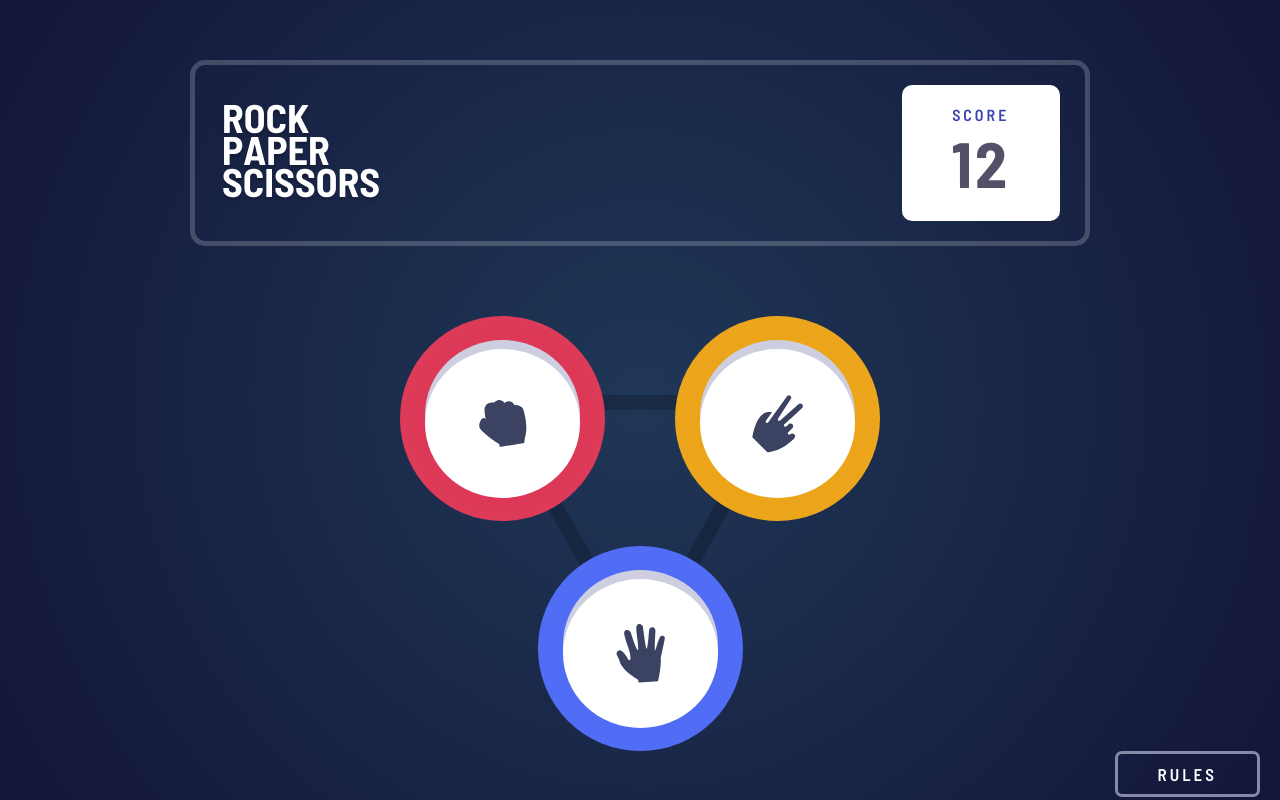
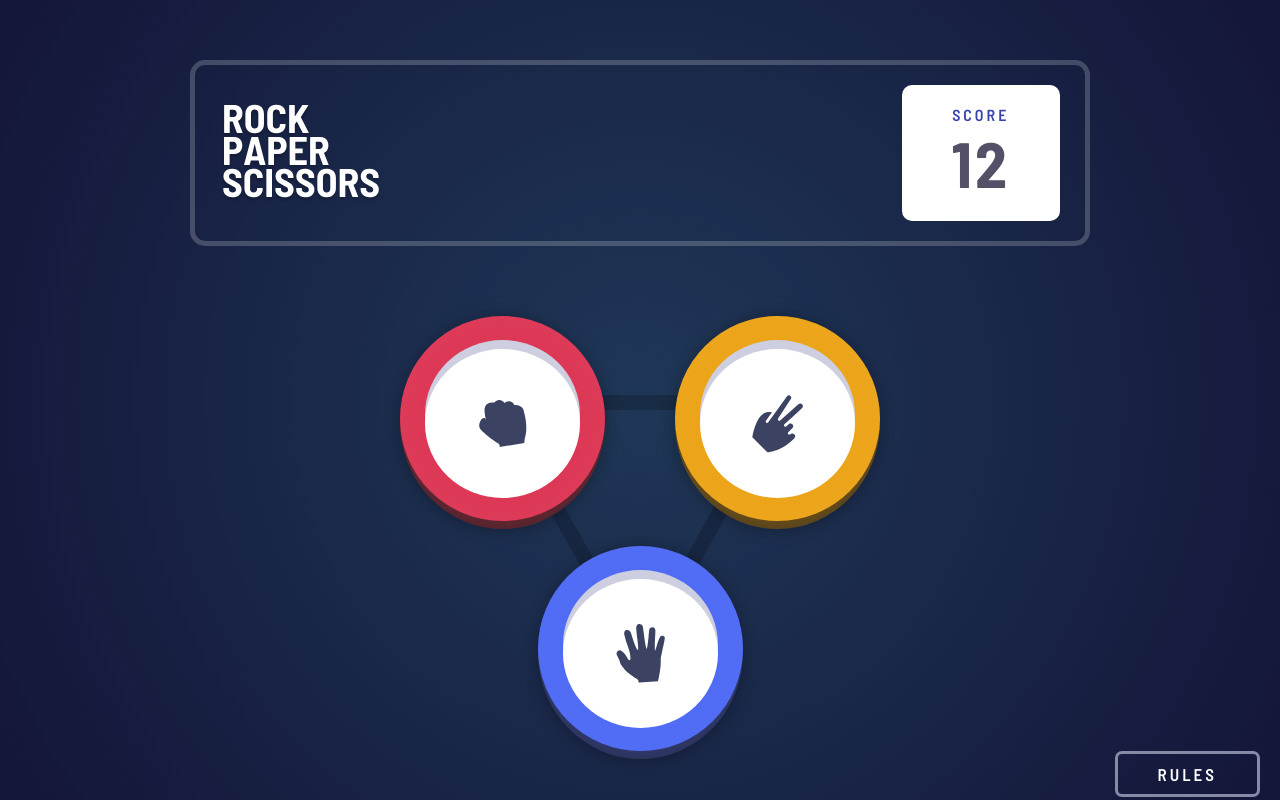
Before and after one commit to milan-timacum/rock-paper-scissors, a React (Create React App) app: page / in a window 1280 px wide. Built offline with nearby package versions, Linux system fonts and the light colour scheme.

Commit message:
Hand circle area style fixes

```diff
--- a/src/components/ui/Circle.js
+++ b/src/components/ui/Circle.js
@@ -39,6 +39,22 @@ const Wrapper = styled.div`
 				'), hsl(' +
 				props.color.second +
 				'))'};
+		z-index: 1;
+	}
+
+	&:after {
+		content: '';
+		position: absolute;
+		top: 0;
+		right: 0;
+		bottom: -8px;
+		left: 0;
+		margin: -25px;
+		border-radius: inherit;
+		background: ${(props) =>
+			props.color &&
+			'radial-gradient(circle,hsl(' + props.color.first + '), #212121)'};
+		box-shadow: 0 1px 15px rgba(0, 0, 0, 0.3);
 	}
 `;
 
@@ -53,6 +69,7 @@ const Inner = styled.div`
 	box-shadow: 0 -9px #cdcfe0;
 	position: relative;
 	bottom: -5px;
+	z-index: 1;
 `;
 
 export default Circle;
```
